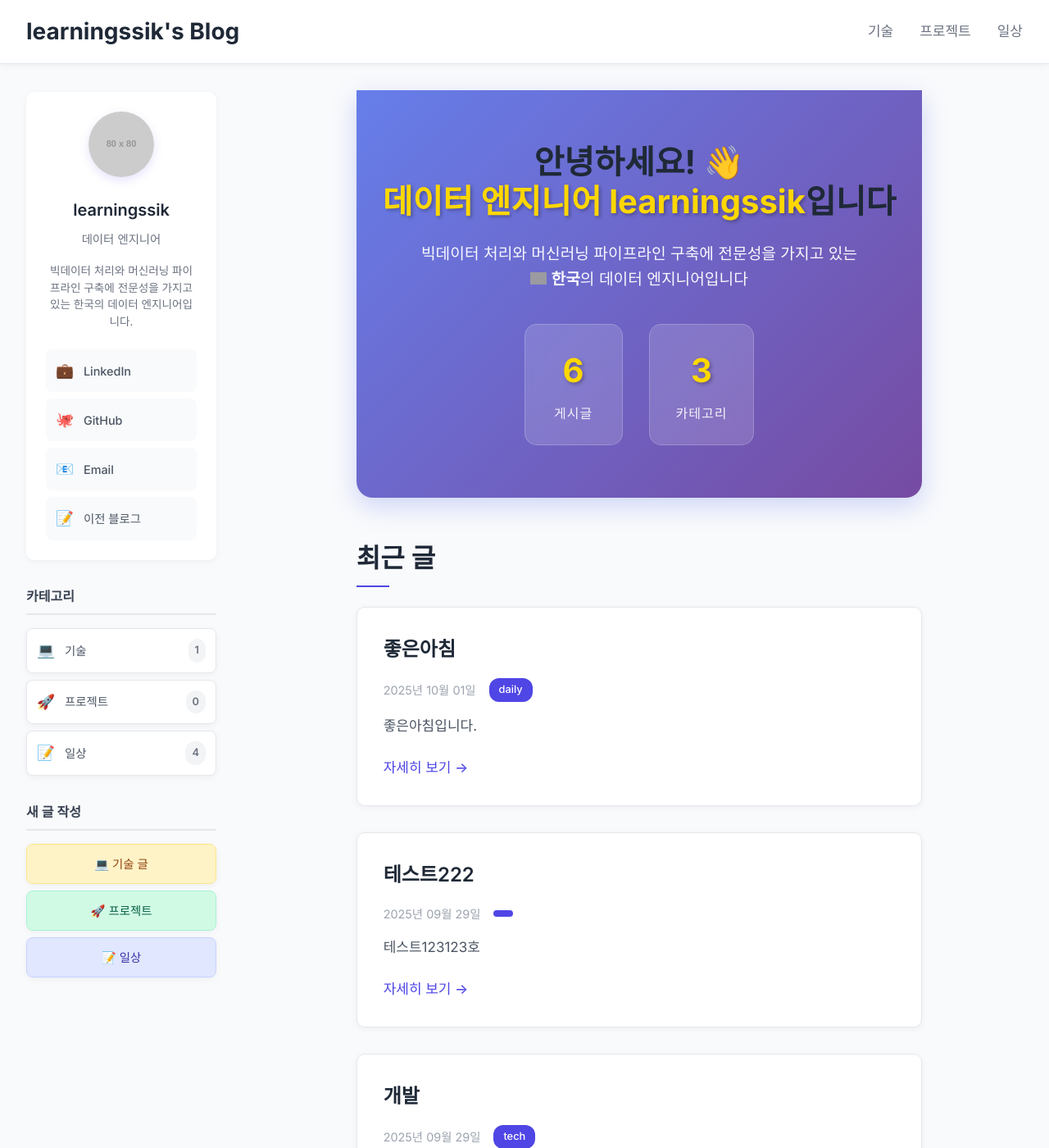
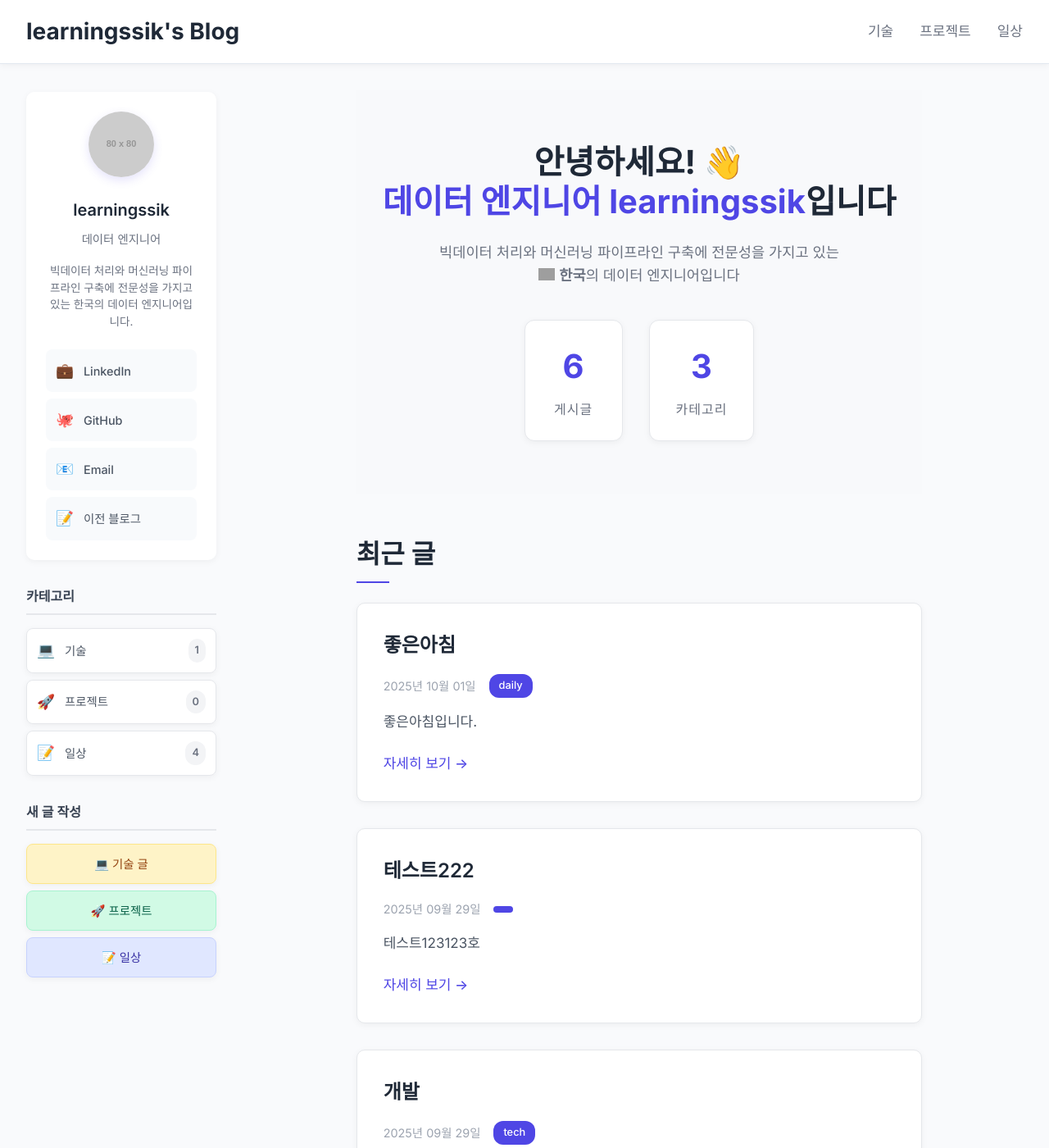
Before and after one commit to learningssik/learningssik.github.io, a Jekyll site: the page built from index.markdown, in a window 1280 px wide and 1400 px high. Shown: the whole window at 82% size. Built offline with Jekyll 4.4.1, drawn with Linux system fonts in a browser that asks for light colours; grey boxes are pictures that could not be loaded.

Commit message:
Hero 섹션 색상 수정: 밝은 배경 + 파란색 강조
- 배경: #f8f9fb (밝은 회색)
- 제목: #1f2937 (진한 회색)
- 강조색: #4f46e5 (파란색)
- 설명: #6b7280 (중간 회색)
- 통계 카드: 흰색 배경 + 파란색 숫자
- 그림자 효과 최소화
- 깔끔한 미니멀 디자인

```diff
--- a/assets/css/main.css
+++ b/assets/css/main.css
@@ -312,18 +312,16 @@ body {
 
 /* Hero Section */
 .hero-section {
-    background: linear-gradient(135deg, #667eea 0%, #764ba2 100%);
-    color: white;
+    background: #f8f9fb;
+    color: #1f2937;
     padding: 4rem 0;
     margin-bottom: 3rem;
-    border-radius: 0 0 20px 20px;
-    box-shadow: 0 10px 30px rgba(102, 126, 234, 0.3);
+    text-align: center;
 }
 
 .hero-content {
     max-width: 800px;
     margin: 0 auto;
-    text-align: center;
     padding: 0 2rem;
 }
 
@@ -332,18 +330,18 @@ body {
     font-weight: 700;
     margin-bottom: 1.5rem;
     line-height: 1.2;
+    color: #1f2937;
 }
 
 .hero-title .highlight {
-    color: #ffd700;
-    text-shadow: 2px 2px 4px rgba(0, 0, 0, 0.3);
+    color: #4f46e5;
 }
 
 .hero-description {
-    font-size: 1.2rem;
+    font-size: 1.1rem;
     margin-bottom: 2.5rem;
     line-height: 1.6;
-    opacity: 0.95;
+    color: #6b7280;
 }
 
 .hero-stats {
@@ -354,33 +352,32 @@ body {
 }
 
 .stat-item {
-    background: rgba(255, 255, 255, 0.15);
-    backdrop-filter: blur(10px);
-    border: 1px solid rgba(255, 255, 255, 0.2);
-    border-radius: 15px;
+    background: white;
+    border: 1px solid #e5e7eb;
+    border-radius: 12px;
     padding: 1.5rem 2rem;
     text-align: center;
     min-width: 120px;
     transition: transform 0.3s ease, box-shadow 0.3s ease;
+    box-shadow: 0 2px 8px rgba(0, 0, 0, 0.05);
 }
 
 .stat-item:hover {
-    transform: translateY(-5px);
-    box-shadow: 0 15px 35px rgba(0, 0, 0, 0.2);
+    transform: translateY(-2px);
+    box-shadow: 0 8px 25px rgba(0, 0, 0, 0.1);
 }
 
 .stat-number {
     font-size: 2.5rem;
     font-weight: 700;
-    color: #ffd700;
+    color: #4f46e5;
     margin-bottom: 0.5rem;
-    text-shadow: 2px 2px 4px rgba(0, 0, 0, 0.3);
 }
 
 .stat-label {
     font-size: 1rem;
     font-weight: 500;
-    opacity: 0.9;
+    color: #6b7280;
     text-transform: uppercase;
     letter-spacing: 1px;
 }
```
